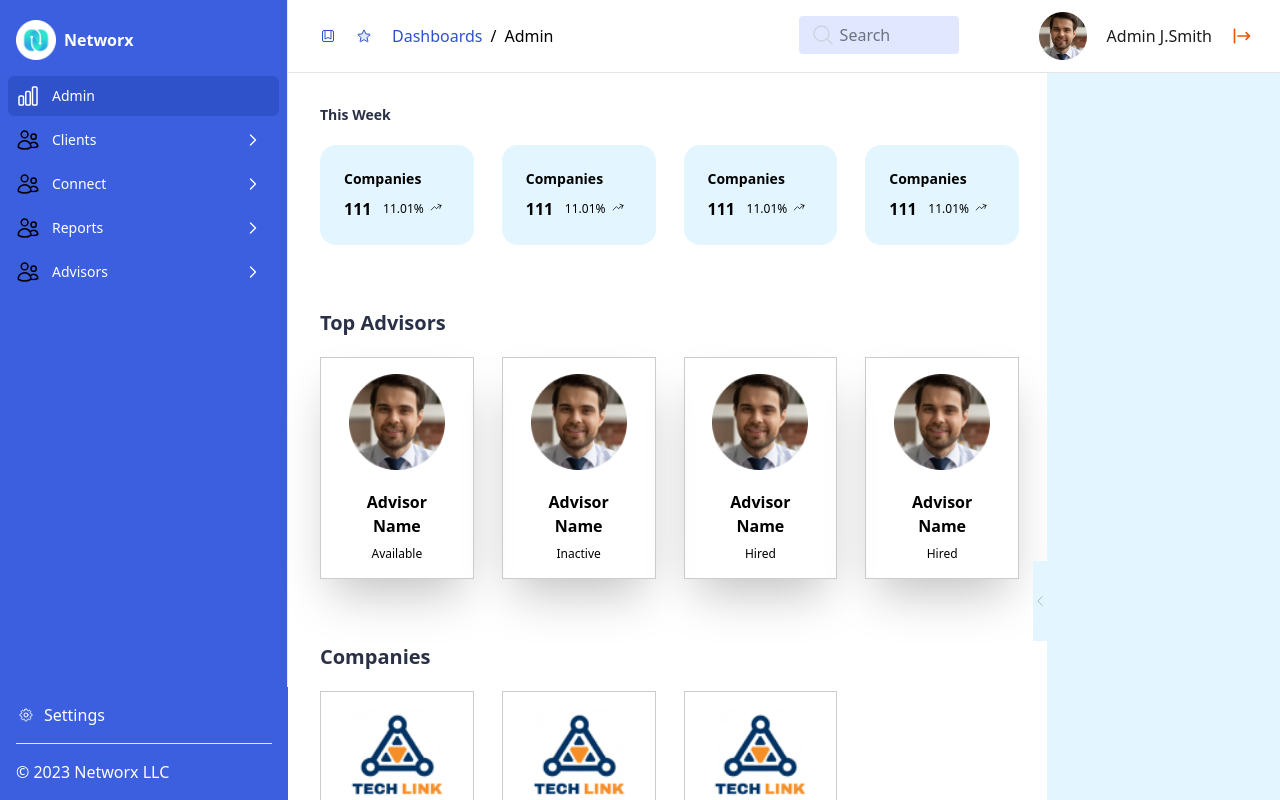
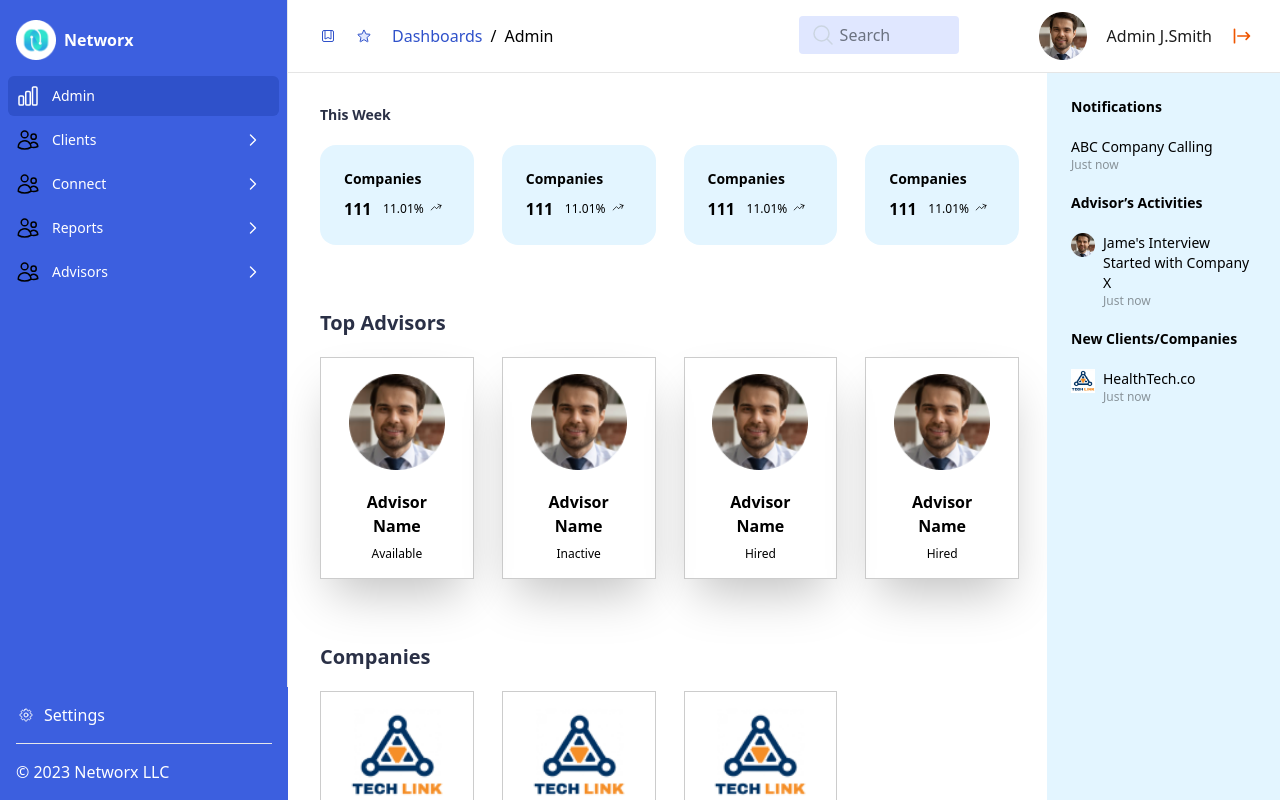
Before and after one commit to mustaqeemtariq/financial-service, a React (Create React App) app: page / in a window 1280 px wide. Shown: the top 800 px of the page. Built offline with nearby package versions, Linux system fonts and the light colour scheme.

Commit message:
refactor code

```diff
--- a/src/components/app/notification.tsx
+++ b/src/components/app/notification.tsx
@@ -10,7 +10,7 @@ interface NotificationProps {
 }
 
 export const Notification = ({
-	openNotifications,
+	openNotifications = true,
 	setOpenNotifications,
 	expandable = true
 }: NotificationProps) => {
@@ -43,7 +43,8 @@ export const Notification = ({
 				onClick={() => setOpenNotifications?.(false)}
 				className={clsx(
 					'absolute flex cursor-pointer items-center justify-center inset-y-1/2 right-full bg-stats h-20 w-3.5',
-					!openNotifications && expandable && 'hidden'
+					!openNotifications && 'hidden',
+					!expandable && 'hidden'
 				)}>
 				<ChevronRightIcon className="h-4 w-4 opacity-30" aria-hidden="true" />
 			</div>
@@ -51,7 +52,8 @@ export const Notification = ({
 				onClick={() => setOpenNotifications?.(true)}
 				className={clsx(
 					'absolute flex cursor-pointer items-center justify-center inset-y-1/2 right-full align-middle bg-stats h-20 w-3.5',
-					openNotifications && expandable && 'hidden'
+					openNotifications && 'hidden',
+					!expandable && 'hidden'
 				)}>
 				<ChevronLeftIcon className="h-4 w-4 opacity-30" aria-hidden="true" />
 			</div>
```
